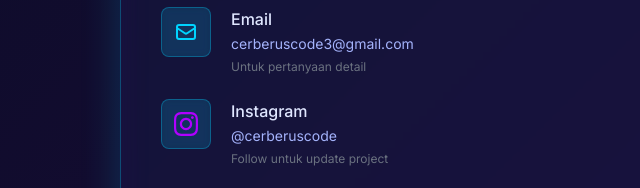
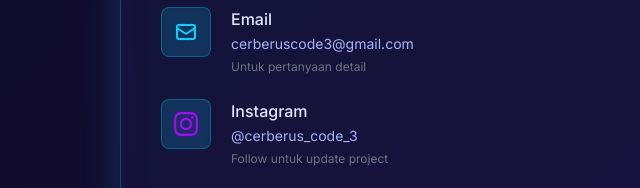
Before and after one commit to BangDean/Cerberus-Code, a plain HTML site: page index.html in a window 1280 px wide. Shown: the part 3360-3548 px from the top of the page, 184-824 px from the left. Drawn offline with nearby package versions, Linux system fonts and the light colour scheme.

Commit message:
Update index.html

```diff
--- a/index.html
+++ b/index.html
@@ -358,7 +358,7 @@
                             </div>
                             <div>
                                 <div class="font-medium text-gray-900">Instagram</div>
-                                <a href="https://instagram.com/cerberuscode" target="_blank" class="text-gray-600 text-sm hover:text-blue-600">@cerberuscode</a>
+                                <a href="https://instagram.com/cerberus_code_3" target="_blank" class="text-gray-600 text-sm hover:text-blue-600">@cerberus_code_3</a>
                                 <p class="text-xs text-gray-500 mt-1">Follow untuk update project</p>
                             </div>
                         </div>
```
